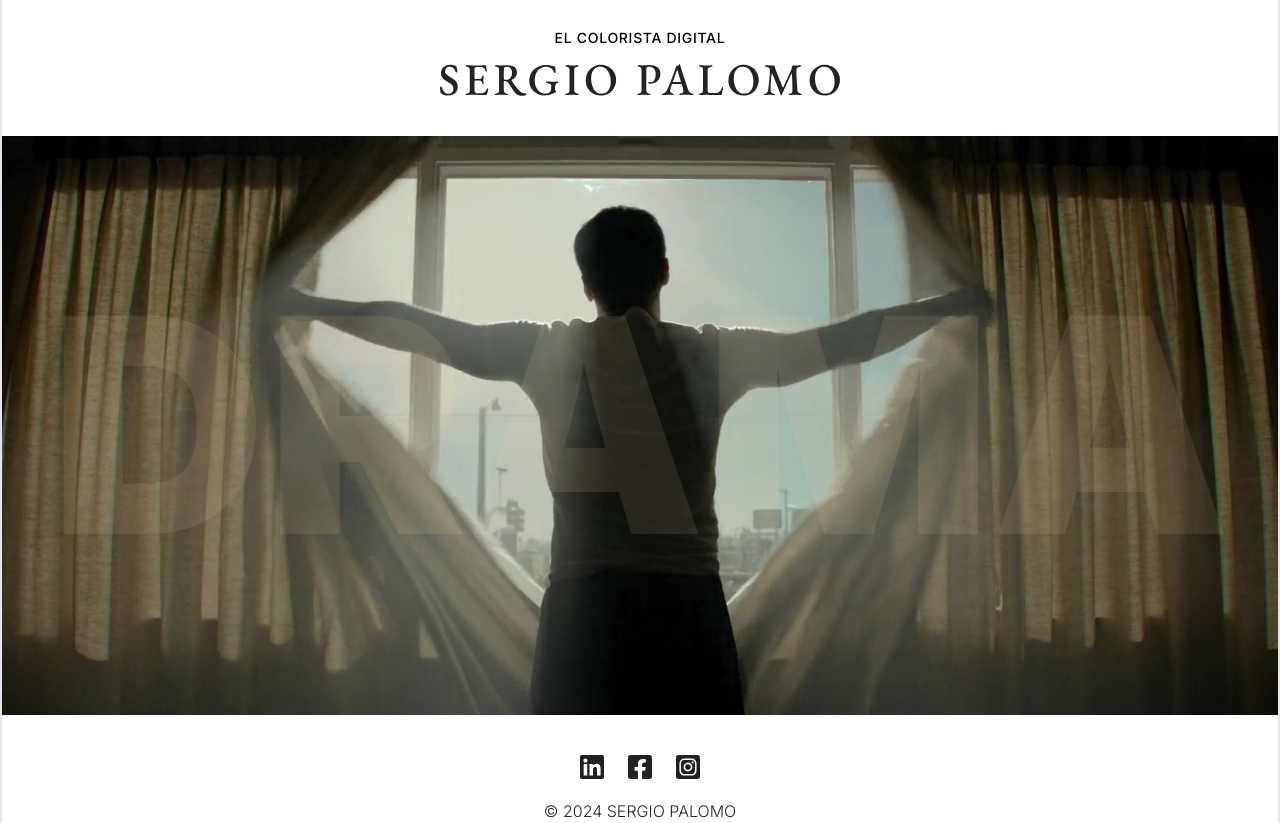
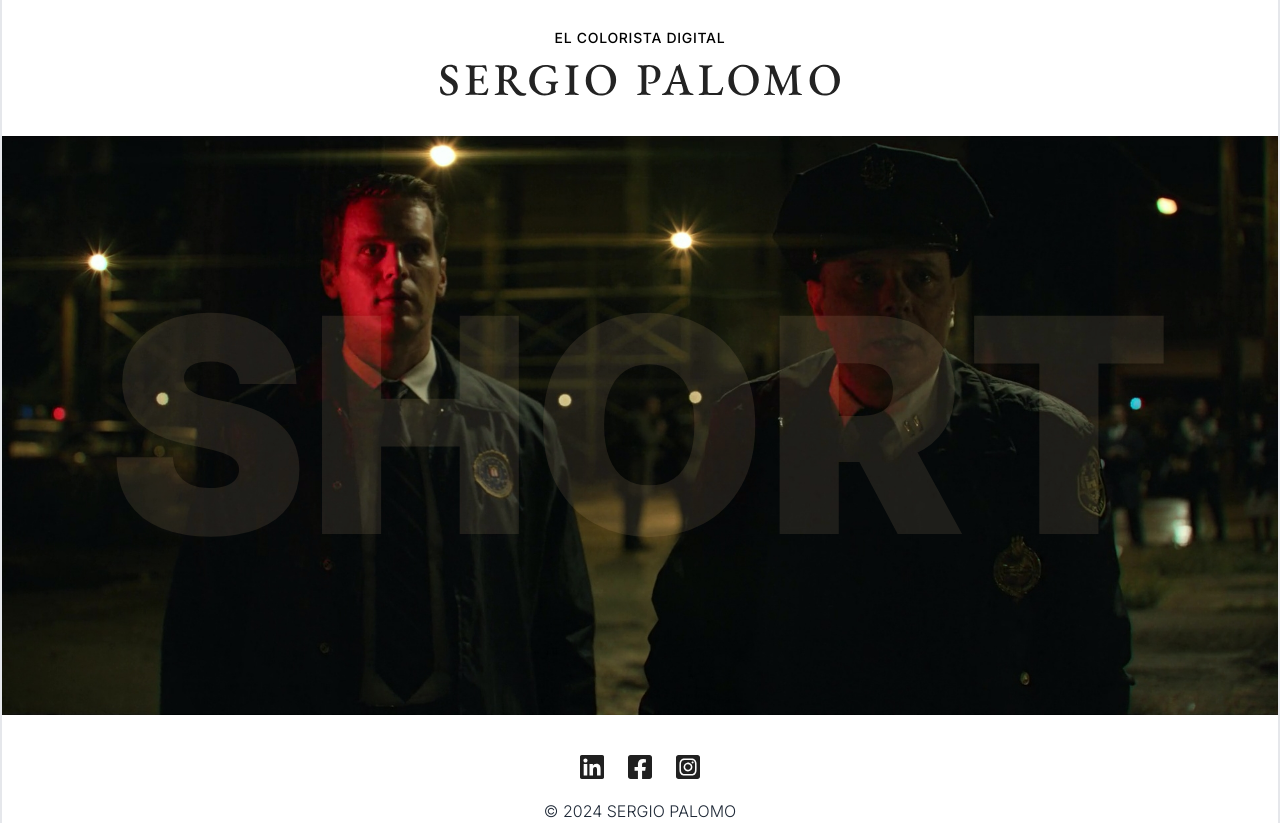
Before and after one commit to GolubFF/sergio-palomo, a Next.js app: page / in a window 1280 px wide. Built offline with nearby package versions, Linux system fonts and the light colour scheme.

Commit message:
first commit

```diff
--- a/app/components/Carousel/carousel.component.tsx
+++ b/app/components/Carousel/carousel.component.tsx
@@ -1,19 +1,19 @@
 'use client'
-import Image from "next/image";
-import React, {useEffect, useState} from "react";
+// import Image from "next/image";
+import React from "react";
 import CarouselProps from "@/app/components/Carousel/carousel.type";
 import SlideElement from "@/app/components/Carousel/slide";
-import {Slide} from "react-slideshow-image";
-const DURATION = 700
-const BUTTON_STYLE = 'p-2 text-2xl text-white cursor-pointer'
+
+// const DURATION = 700
+// const BUTTON_STYLE = 'p-2 text-2xl text-white cursor-pointer'
 
 
 const Carousel: React.FC<CarouselProps> = ({ data }) => {
 
-    const [carousel, setCarousel] = useState([])
-    const [offset, setOffset] = useState(0)
-    const [duration, setDuration] = useState(DURATION)
-    const [isTransition, setIsTransition] = useState(false)
+    // const [carousel, setCarousel] = useState([])
+    // const [offset, setOffset] = useState(0)
+    // const [duration, setDuration] = useState(DURATION)
+    // const [isTransition, setIsTransition] = useState(false)
     // const [navigate, setNavigate] = useState([])
 
 // построение галереи
@@ -73,29 +73,29 @@ const Carousel: React.FC<CarouselProps> = ({ data }) => {
 
 
 // buttons
-    const previousSlide = () => {
-        if(!duration) setDuration(DURATION)
+//     const previousSlide = () => {
+//         if(!duration) setDuration(DURATION)
+//
+//         setIsTransition(true);
+//         if (offset === 0) setOffset(0)
+//         else setOffset(offset - 100)
+//     }
+//     const nextSlide = () => {
+//         if(!duration) setDuration(DURATION)
+//
+//         setIsTransition(true);
+//         if (offset === (carousel.length - 1) * 100) setOffset((carousel.length - 1) * 100)
+//         else setOffset(offset + 100)
+//     }
 
-        setIsTransition(true);
-        if (offset === 0) setOffset(0)
-        else setOffset(offset - 100)
-    }
-    const nextSlide = () => {
-        if(!duration) setDuration(DURATION)
-
-        setIsTransition(true);
-        if (offset === (carousel.length - 1) * 100) setOffset((carousel.length - 1) * 100)
-        else setOffset(offset + 100)
-    }
-
-    function dotClick(key) {
-        setDuration(DURATION)
-        setOffset(key*100)
-    }
+    // function dotClick(key) {
+    //     setDuration(DURATION)
+    //     setOffset(key*100)
+    // }
 
     const transitionStyle = {
-        transition: `transform ${duration}ms`,
-        transform: `translateX(-${offset}%)`
+        transition: `transform ${700}ms`,
+        transform: `translateX(-${100}%)`
     }
 
     return (
```
